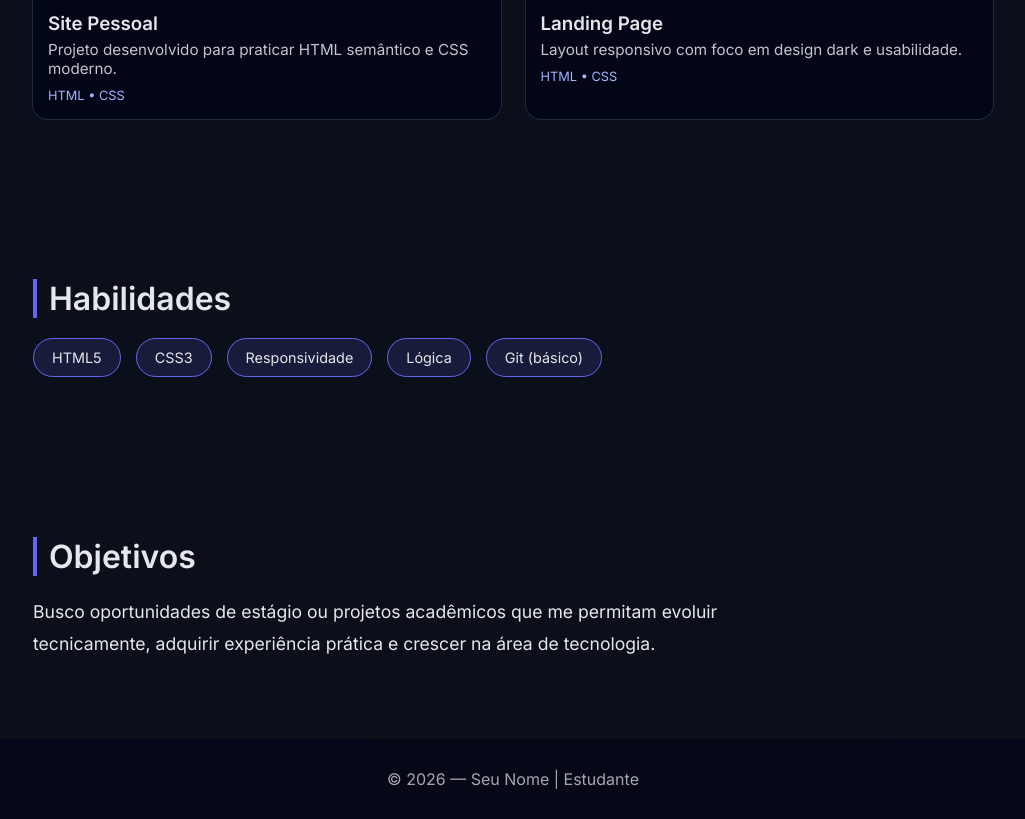
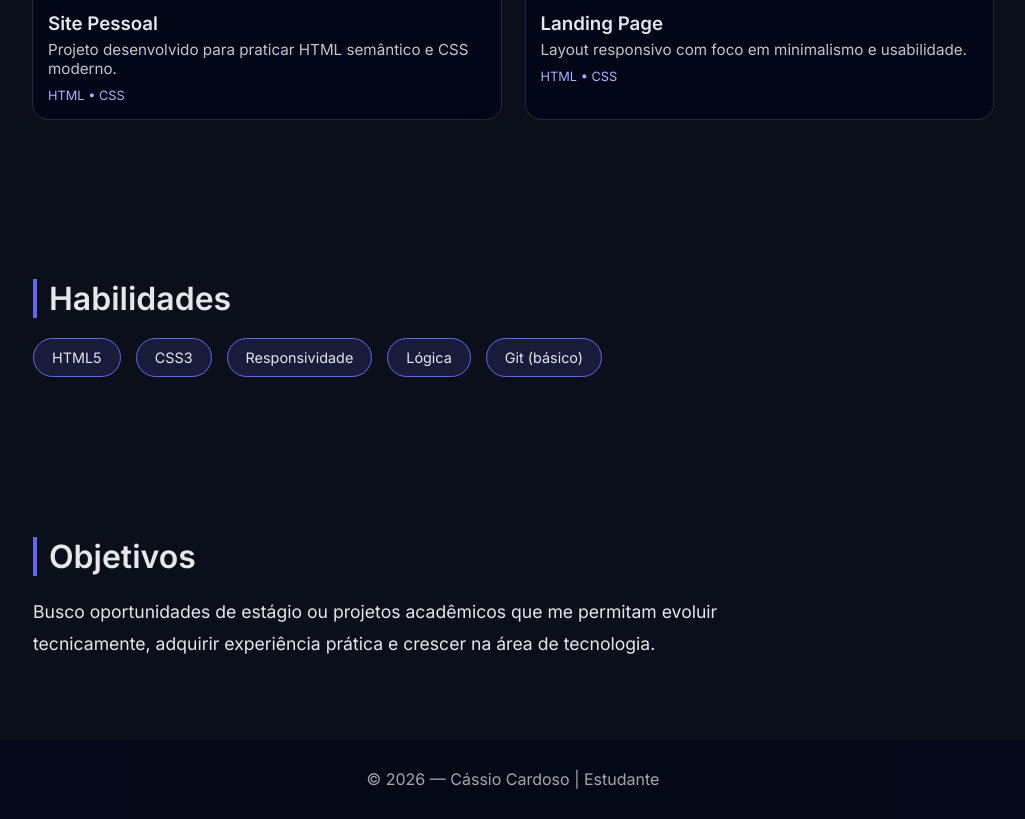
Before and after one commit to cocardoso86/jovemtech, a plain HTML site: page portfolio2/index.html in a window 1280 px wide. Shown: the part 1700-2519 px from the top of the page, without its empty margins (127-1152 px from the left). Drawn offline with Linux system fonts and the light colour scheme.

Commit message:
Revise project details and update footer name
Updated project descriptions to reflect design changes and added a new footer name.

```diff
--- a/portfolio2/index.html
+++ b/portfolio2/index.html
@@ -56,7 +56,7 @@
         <div class="card">
             <img src="img/projeto2.png" alt="Projeto 2">
             <h3>Landing Page</h3>
-            <p>Layout responsivo com foco em design dark e usabilidade.</p>
+            <p>Layout responsivo com foco em minimalismo e usabilidade.</p>
             <span>HTML • CSS</span>
         </div>
 
@@ -87,8 +87,9 @@
 </main>
 
 <footer>
-    <p>© 2026 — Seu Nome | Estudante</p>
+    <p>© 2026 — Cássio Cardoso | Estudante</p>
 </footer>
 
 </body>
+
 </html>
```
